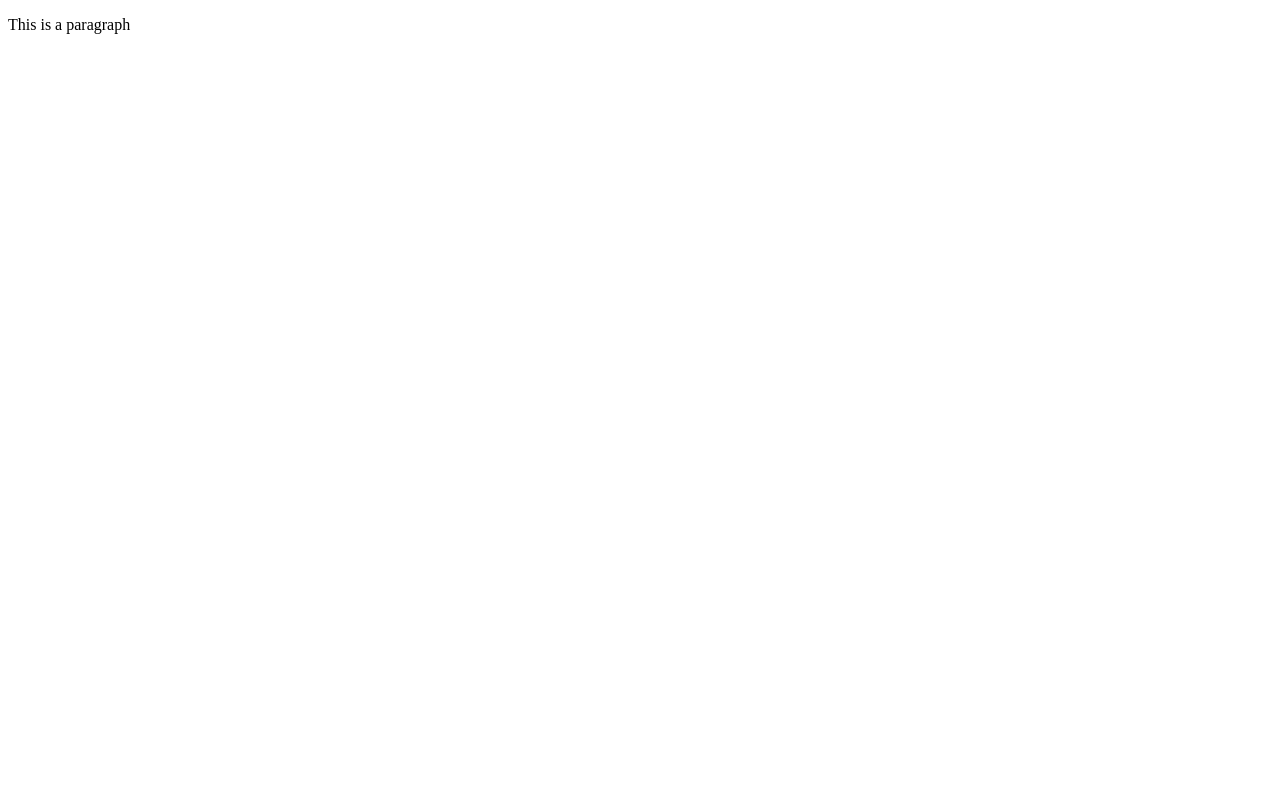
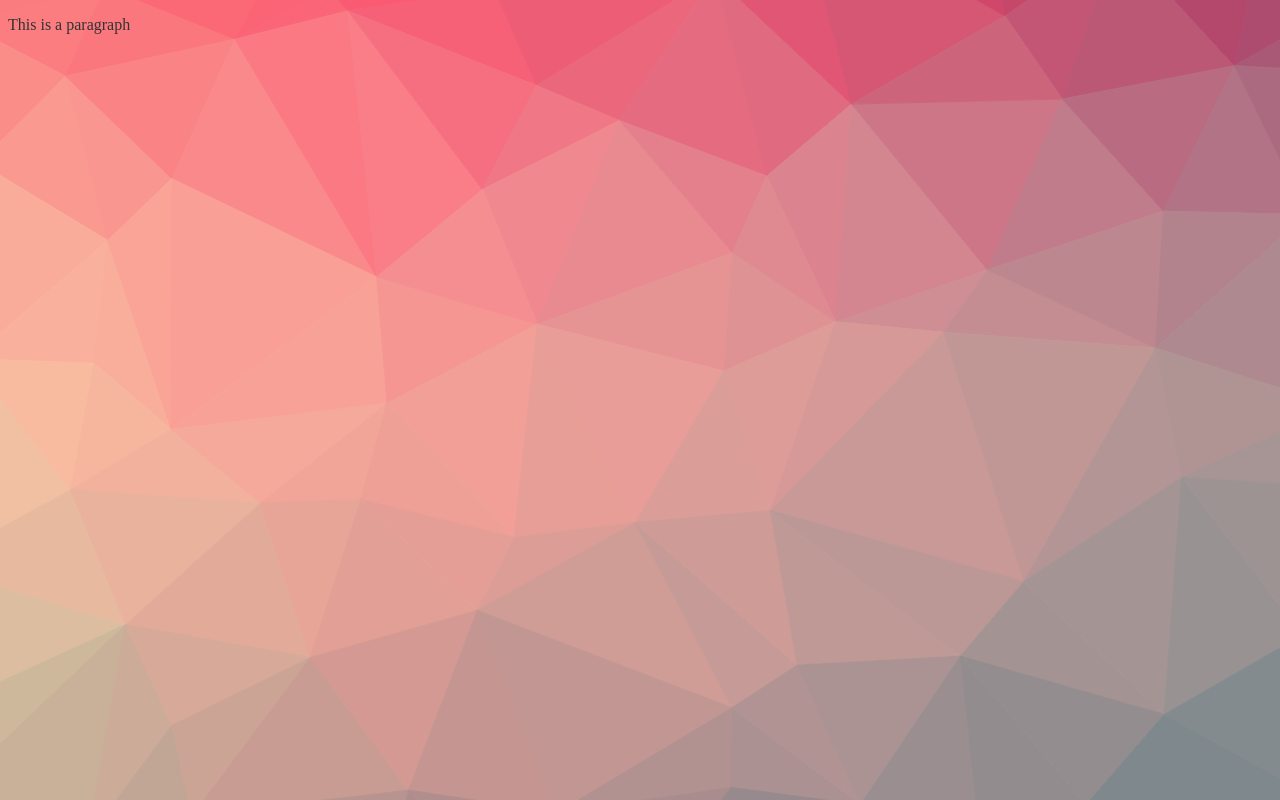
Before and after one commit to elenapan/homepage, a plain HTML site: page index.html in a window 1280 px wide. Drawn offline with Linux system fonts and the light colour scheme.

Commit message:
added style folder, css file and a background image

```diff
--- a/index.html
+++ b/index.html
@@ -2,6 +2,7 @@
 <html>
     <head>
         <title>EP - Static Page Example</title>
+        <link rel="stylesheet" href="style/style.css">
     </head>
     <body>
         <p>This is a paragraph</p>
--- /dev/null
+++ b/style/style.css
@@ -0,0 +1,7 @@
+body {
+    color: #333333;
+    background-image: url("triangles.png");
+    background-size: initial;
+    height: 100%;
+    width: 100%;
+}
```
Also changed, not shown: style/triangles.png (added).
